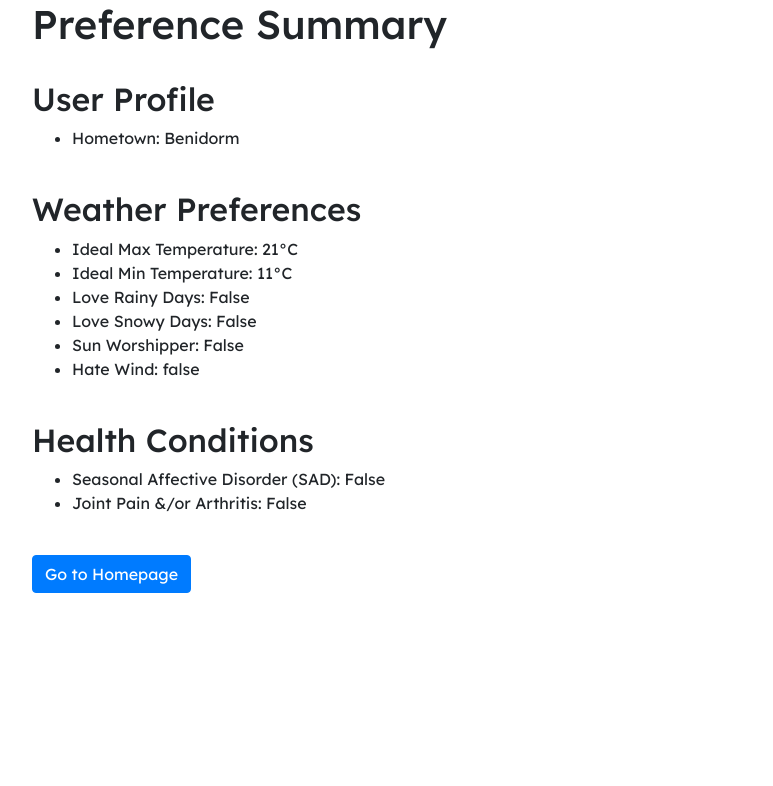
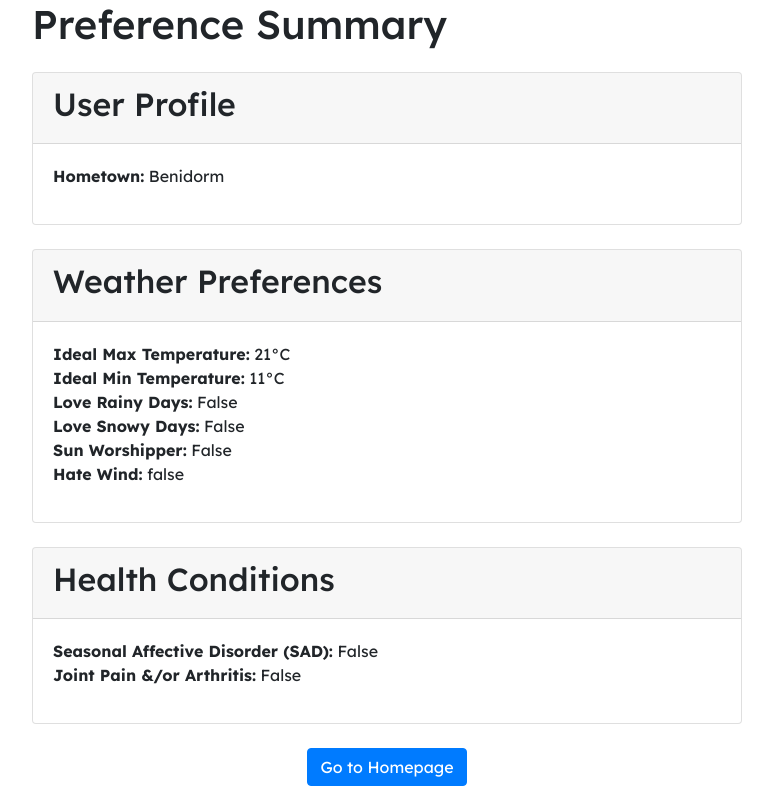
Before and after one commit to AdamRyanUK/moodapp, a Django app: template weatherpreferences/templates/weatherpreferences/preference_summary.html in a window 1280 px wide. Shown: the part 66-852 px from the top of the page, without its empty margins (253-1026 px from the left). Before the commit the page ends 659 px from the top, so only its background shows below. Run offline with Django 3.2, Linux system fonts and the light colour scheme; the template is opened without the code that fills it: values that come from a table or form of the project are taken from there, others are empty; data comes from the database, SQL or seed files in the repository; both versions use the stored data as it was after the commit; some libraries are stand-ins or nearby versions.

Commit message:
added better weather pref

```diff
--- a/weatherpreferences/templates/weatherpreferences/preference_summary.html
+++ b/weatherpreferences/templates/weatherpreferences/preference_summary.html
@@ -4,31 +4,55 @@
 <div class="container">
     <div class="row">
         <div class="col-md-8 offset-md-2">
-            <h1>Preference Summary</h1>
-            <br>
+            <h1 class="mb-4">Preference Summary</h1>
+
+            <!-- User Profile Card -->
+            <div class="card mb-4">
+                <div class="card-header">
                     <h2>User Profile</h2>
-            <ul>
-                <li>Hometown: {{ user_profile.hometown }}</li>
+                </div>
+                <div class="card-body">
+                    <ul class="list-unstyled">
+                        <li><strong>Hometown:</strong> {{ user_profile.hometown }}</li>
                     </ul>
-            <br>
+                </div>
+            </div>
+
+            <!-- Weather Preferences Card -->
+            <div class="card mb-4">
+                <div class="card-header">
                     <h2>Weather Preferences</h2>
-            <ul>
-                <li>Ideal Max Temperature: {{ weather_preferences.ideal_temp_max }}°C</li>
-                <li>Ideal Min Temperature: {{ weather_preferences.ideal_temp_min }}°C</li>
-                <li>Love Rainy Days: {{ weather_preferences.rain_lover }}</li>
-                <li>Love Snowy Days: {{ weather_preferences.snow_lover }}</li>
-                <li>Sun Worshipper: {{ weather_preferences.sun_lover }}</li>
-                <li>Hate Wind: {{ weather_preferences.wind_hater }}</li>
+                </div>
+                <div class="card-body">
+                    <ul class="list-unstyled">
+                        <li><strong>Ideal Max Temperature:</strong> {{ weather_preferences.ideal_temp_max }}°C</li>
+                        <li><strong>Ideal Min Temperature:</strong> {{ weather_preferences.ideal_temp_min }}°C</li>
+                        <li><strong>Love Rainy Days:</strong> {{ weather_preferences.rain_lover }}</li>
+                        <li><strong>Love Snowy Days:</strong> {{ weather_preferences.snow_lover }}</li>
+                        <li><strong>Sun Worshipper:</strong> {{ weather_preferences.sun_lover }}</li>
+                        <li><strong>Hate Wind:</strong> {{ weather_preferences.wind_hater }}</li>
                     </ul>
-            <br>
+                </div>
+            </div>
+
+            <!-- Health Conditions Card -->
+            <div class="card mb-4">
+                <div class="card-header">
                     <h2>Health Conditions</h2>
-            <ul>
-                <li>Seasonal Affective Disorder (SAD): {{ health_conditions.sad }}</li>
-                <li>Joint Pain &/or Arthritis: {{ health_conditions.joint_pain_arthritis }}</li>
+                </div>
+                <div class="card-body">
+                    <ul class="list-unstyled">
+                        <li><strong>Seasonal Affective Disorder (SAD):</strong> {{ health_conditions.sad }}</li>
+                        <li><strong>Joint Pain &/or Arthritis:</strong> {{ health_conditions.joint_pain_arthritis }}</li>
                     </ul>
-            <br>
+                </div>
+            </div>
+
+            <!-- Go to Homepage Button -->
+            <div class="text-center">
                 <a href="{% url 'home' %}" class="btn btn-primary">Go to Homepage</a>
             </div>
         </div>
     </div>
+</div>
 {% endblock %}
```
Also changed, not shown: common_commands.md (+10 -1 lines), db.sqlite3. Lines whose indentation alone changed are shown as unchanged.
